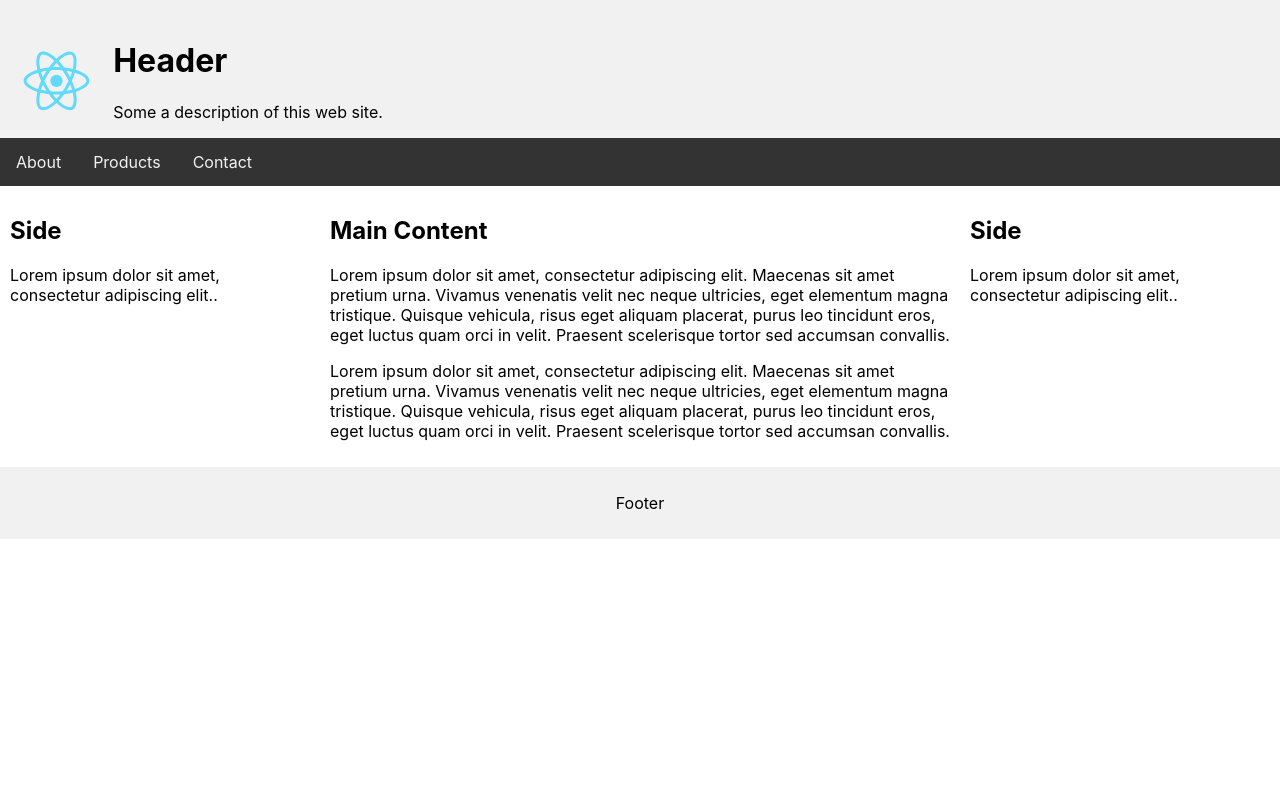
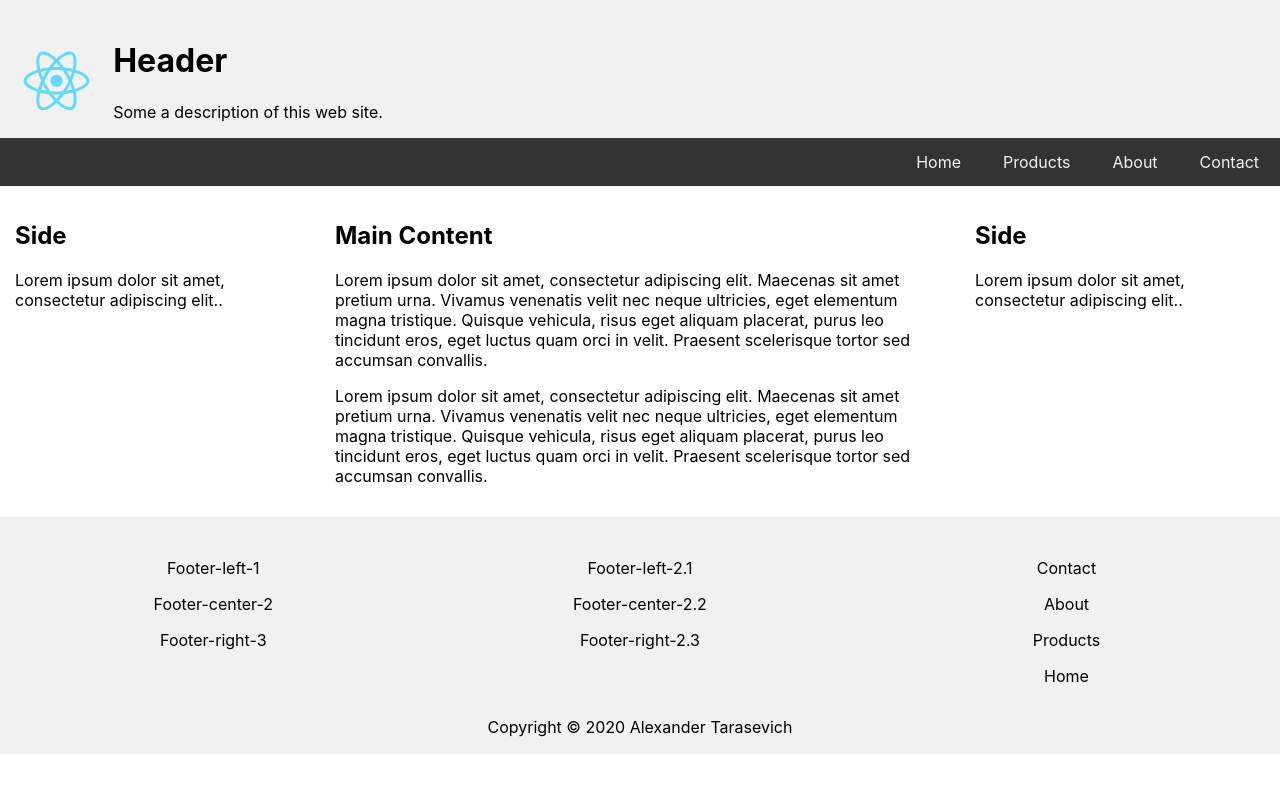
Before and after one commit to kano-kenji/react-first, a React (Create React App) app: page / in a window 1280 px wide. Shown: the top 792 px of the page. Built offline with nearby package versions, Linux system fonts and the light colour scheme.

Commit message:
Home work for Lesson 2 (Transfer props to components). Add footer and footer items

```diff
--- a/src/App.css
+++ b/src/App.css
@@ -30,11 +30,11 @@ body {
 
 /* Style the topnav links */
 .topnav a {
-  float: left;
+  float: right;
   display: block;
   color: #f2f2f2;
   text-align: center;
-  padding: 14px 16px;
+  padding: 14px 21px 14px;
   text-decoration: none;
 }
 
@@ -77,6 +77,27 @@ body {
 /* Style the footer */
 .footer {
   background-color: #f1f1f1;
-  padding: 10px;
+  padding: 10px 0 1px 0;
   text-align: center;
 }
+
+/* Create three equal columns that floats next to each other */
+.column {
+  float: left;
+  width: 33.33%;
+  padding: 15px;
+}
+
+/* Clear floats after the columns */
+.row:after {
+  content: "";
+  display: table;
+  clear: both;
+}
+
+/* Responsive layout - makes the three columns stack on top of each other instead of next to each other */
+@media screen and (max-width:600px) {
+  .column {
+    width: 100%;
+  }
+}
--- a/src/App.js
+++ b/src/App.js
@@ -1,16 +1,22 @@
 import React from 'react';
 import './App.css';
-import Header from "./components/Header";
-import Footer from "./components/Footer";
-import Content from "./components/Content";
+import Header from "./components/Header/Header";
+import Content from "./components/Content/Content";
+import Footer from "./components/Footer/Footer";
 
 function App() {
-    const menu = ['About', 'Products', 'Contact'];
+    const topMenu = ['Contact', 'About', 'Products', 'Home'];
+    const footerMenu = [
+        ['Footer-left-1', 'Footer-center-2', 'Footer-right-3'],
+        ['Footer-left-2.1', 'Footer-center-2.2', 'Footer-right-2.3'],
+        ['Contact', 'About', 'Products', 'Home'],
+    ];
+    const copyright = 'Copyright © ' + (new Date).getFullYear() + ' Alexander Tarasevich';
     return (
         <div>
-            <Header menu={menu}/>
+            <Header topMenu={topMenu} />
             <Content />
-            <Footer />
+            <Footer footerMenu={footerMenu} copyright={copyright} />
         </div>
     );
 }
--- a/src/components/Footer.js
+++ /dev/null
@@ -1,11 +0,0 @@
-import React from 'react';
-
-function Footer() {
-    return (
-        <div className="footer">
-            <p>Footer</p>
-        </div>
-    );
-}
-
-export default Footer;
--- /dev/null
+++ b/src/components/Footer/Footer.js
@@ -0,0 +1,13 @@
+import React from 'react';
+import FooterBlocks from "./FooterBlocks";
+
+function Footer(props) {
+    return (
+        <div className="footer">
+            {props.footerMenu.map(el => <FooterBlocks key={el} item={el}/>)}
+            <p className="copyright">{props.copyright}</p>
+        </div>
+    );
+}
+
+export default Footer;
--- /dev/null
+++ b/src/components/Footer/FooterBlocks.js
@@ -0,0 +1,15 @@
+import React from 'react';
+
+function FooterBlocks(props) {
+    return (
+        <div className="column">
+            {props.item.map((el, key) =>
+                <p key={key}>
+                    {el}
+                </p>
+            )}
+        </div>
+    );
+}
+
+export default FooterBlocks;
--- a/src/components/Header.js
+++ b/src/components/Header/Header.js
@@ -1,6 +1,6 @@
 import React from 'react';
 import MenuItem from "./MenuItem";
-import Logo from "../logo.svg";
+import Logo from "../../logo.svg";
 
 function Header(props) {
     return (
@@ -12,7 +12,7 @@ function Header(props) {
             </div>
 
             <div className="topnav">
-                {props.menu.map(el => <MenuItem key={el} item={el}/>)}
+                {props.topMenu.map(el => <MenuItem key={el} item={el} />)}
             </div>
         </div>
     );
```
Also changed, not shown: src/components/Content/Content.js (renamed from src/components/Content.js), src/components/Header/MenuItem.js (renamed from src/components/MenuItem.js).
